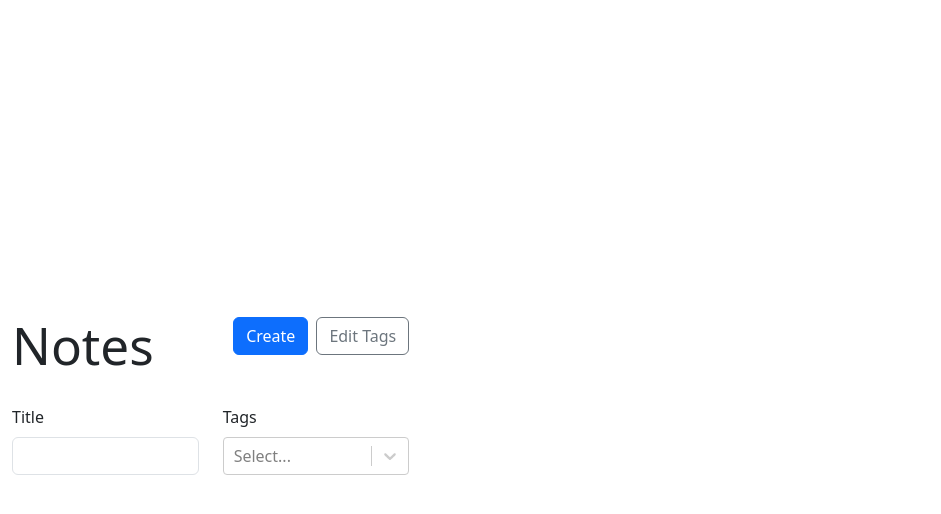
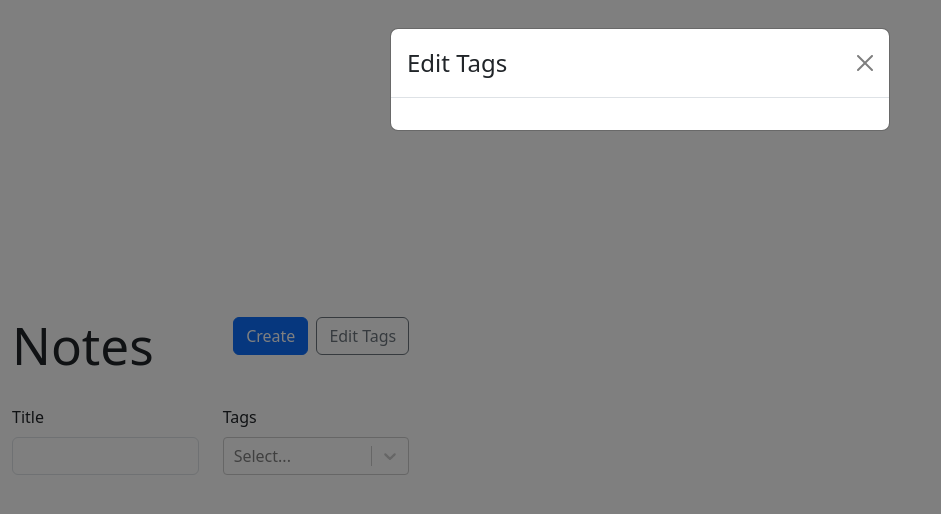
Before and after one commit to uliananeu/react-markdown-supported-note, a React (Vite) app in the folder vite-project/: page / in a window 1280 px wide. Both pictures are taken after a click on the button "Edit Tags". Shown: the top 514 px of the page, without its empty margins (0-941 px from the left). Built offline with nearby package versions, Linux system fonts and the light colour scheme.

Commit message:
add delete and update components

```diff
--- a/vite-project/src/App.tsx
+++ b/vite-project/src/App.tsx
@@ -7,6 +7,7 @@
 import { v4 as uuidV4 } from "uuid";
 import { NoteList } from "./NoteList";
 import { NoteLayout } from "./NoteLayout";
+import { Note } from "./Note";
 import { EditNote } from "./EditNote";
 
 export type Note = {
@@ -48,7 +49,7 @@
   }, [notes, tags]);
 
   function onCreateNote({ tags, ...data }: NoteData) {
-    setNotes((prevNotes: RawNote[]) => {
+    setNotes((prevNotes) => {
       return [
         ...prevNotes,
         { ...data, id: uuidV4(), tagIds: tags.map((tag) => tag.id) },
@@ -68,8 +69,32 @@
     });
   }
 
-  function AddTag(tag: Tag) {
+  function onDeleteNote(id: string) {
+    setNotes((prevNotes) => {
+      return prevNotes.filter((note) => note.id !== id);
+    });
+  }
+
+  function addTag(tag: Tag) {
     setTags((prev) => [...prev, tag]);
+  }
+
+  function updateTag(id: string, label: string) {
+    setTags((prevTags) => {
+      return prevTags.map((tag) => {
+        if (tag.id === id) {
+          return { ...tag, label };
+        } else {
+          return tag;
+        }
+      });
+    });
+  }
+
+  function deleteTag(id: string) {
+    setTags((prevTags) => {
+      return prevTags.filter((tag) => tag.id !== id);
+    });
   }
 
   return (
@@ -77,26 +102,33 @@
       <Routes>
         <Route
           path="/"
-          element={<NoteList notes={notesWithTags} availableTags={tags} />}
+          element={
+            <NoteList
+              notes={notesWithTags}
+              availableTags={tags}
+              onUpdateTag={updateTag}
+              onDeleteTag={deleteTag}
+            />
+          }
         />
         <Route
           path="/new"
           element={
             <NewNote
               onSubmit={onCreateNote}
-              onAddTag={AddTag}
+              onAddTag={addTag}
               availableTags={tags}
             />
           }
         />
         <Route path="/:id" element={<NoteLayout notes={notesWithTags} />}>
-          <Route index element={<h1>Show</h1>} />
+          <Route index element={<Note onDelete={onDeleteNote} />} />
           <Route
             path="edit"
             element={
               <EditNote
                 onSubmit={onUpdateNote}
-                onAddTag={AddTag}
+                onAddTag={addTag}
                 availableTags={tags}
               />
             }
--- a/vite-project/src/NoteForm.tsx
+++ b/vite-project/src/NoteForm.tsx
@@ -9,12 +9,19 @@
   onSubmit: (data: NoteData) => void;
   onAddTag: (tag: Tag) => void;
   availableTags: Tag[];
-};
+} & Partial<NoteData>;
 
-export function NoteForm({ onSubmit, onAddTag, availableTags }: NoteFormProps) {
+export function NoteForm({
+  onSubmit,
+  onAddTag,
+  availableTags,
+  title = "",
+  markdown = "",
+  tags = [],
+}: NoteFormProps) {
   const titleRef = useRef<HTMLInputElement>(null);
   const markdownRef = useRef<HTMLTextAreaElement>(null);
-  const [selectedTags, setSelectedTags] = useState<Tag[]>([]);
+  const [selectedTags, setSelectedTags] = useState<Tag[]>(tags);
   const navigate = useNavigate();
 
   function handleSubmit(e: FormEvent) {
@@ -36,7 +43,7 @@
           <Col>
             <Form.Group controlId="title">
               <Form.Label>Title</Form.Label>
-              <Form.Control ref={titleRef} required />
+              <Form.Control ref={titleRef} required defaultValue={title} />
             </Form.Group>
           </Col>
           <Col>
@@ -68,7 +75,13 @@
         </Row>
         <Form.Group controlId="markdown">
           <Form.Label>Body</Form.Label>
-          <Form.Control required as="textarea" ref={markdownRef} rows={15} />
+          <Form.Control
+            defaultValue={markdown}
+            required
+            as="textarea"
+            ref={markdownRef}
+            rows={15}
+          />
         </Form.Group>
         <Stack direction="horizontal" gap={2} className="justify-content-end">
           <Button type="submit" variant="primary">
--- a/vite-project/src/NoteList.tsx
+++ b/vite-project/src/NoteList.tsx
@@ -1,5 +1,14 @@
 import { useMemo, useState } from "react";
-import { Badge, Button, Card, Col, Form, Row, Stack } from "react-bootstrap";
+import {
+  Badge,
+  Button,
+  Card,
+  Col,
+  Form,
+  Modal,
+  Row,
+  Stack,
+} from "react-bootstrap";
 import { Link } from "react-router-dom";
 import ReactSelect from "react-select";
 import { Tag } from "./App";
@@ -14,11 +23,27 @@
 type NoteListProps = {
   availableTags: Tag[];
   notes: SimplifiedNote[];
+  onDeleteTag: (id: string) => void;
+  onUpdateTag: (id: string, label: string) => void;
 };
 
-export function NoteList({ availableTags, notes }: NoteListProps) {
+type EditTagsModalProps = {
+  show: boolean;
+  availableTags: Tag[];
+  handleClose: () => void;
+  onDeleteTag: (id: string) => void;
+  onUpdateTag: (id: string, label: string) => void;
+};
+
+export function NoteList({
+  availableTags,
+  notes,
+  onUpdateTag,
+  onDeleteTag,
+}: NoteListProps) {
   const [selectedTags, setSelectedTags] = useState<Tag[]>([]);
   const [title, setTitle] = useState("");
+  const [editTagsModalIsOpen, setEditTagsModalIsOpen] = useState(false);
 
   const filteredNotes = useMemo(() => {
     return notes.filter((note) => {
@@ -44,7 +69,12 @@
             <Link to="/new">
               <Button variant="primary">Create</Button>
             </Link>
-            <Button variant="outline-secondary">Edit Tags</Button>
+            <Button
+              onClick={() => setEditTagsModalIsOpen(true)}
+              variant="outline-secondary"
+            >
+              Edit Tags
+            </Button>
           </Stack>
         </Col>
       </Row>
@@ -90,6 +120,13 @@
           </Col>
         ))}
       </Row>
+      <EditTagsModal
+        onUpdateTag={onUpdateTag}
+        onDeleteTag={onDeleteTag}
+        show={editTagsModalIsOpen}
+        handleClose={() => setEditTagsModalIsOpen(false)}
+        availableTags={availableTags}
+      />
     </>
   );
 }
@@ -124,3 +161,44 @@
     </Card>
   );
 }
+
+function EditTagsModal({
+  availableTags,
+  handleClose,
+  show,
+  onDeleteTag,
+  onUpdateTag,
+}: EditTagsModalProps) {
+  return (
+    <Modal show={show} onHide={handleClose}>
+      <Modal.Header closeButton>
+        <Modal.Title>Edit Tags</Modal.Title>
+      </Modal.Header>
+      <Modal.Body>
+        <Form>
+          <Stack gap={2}>
+            {availableTags.map((tag) => (
+              <Row key={tag.id}>
+                <Col>
+                  <Form.Control
+                    type="text"
+                    value={tag.label}
+                    onChange={(e) => onUpdateTag(tag.id, e.target.value)}
+                  />
+                </Col>
+                <Col xs="auto">
+                  <Button
+                    onClick={() => onDeleteTag(tag.id)}
+                    variant="outline-danger"
+                  >
+                    &times;
+                  </Button>
+                </Col>
+              </Row>
+            ))}
+          </Stack>
+        </Form>
+      </Modal.Body>
+    </Modal>
+  );
+}
```
